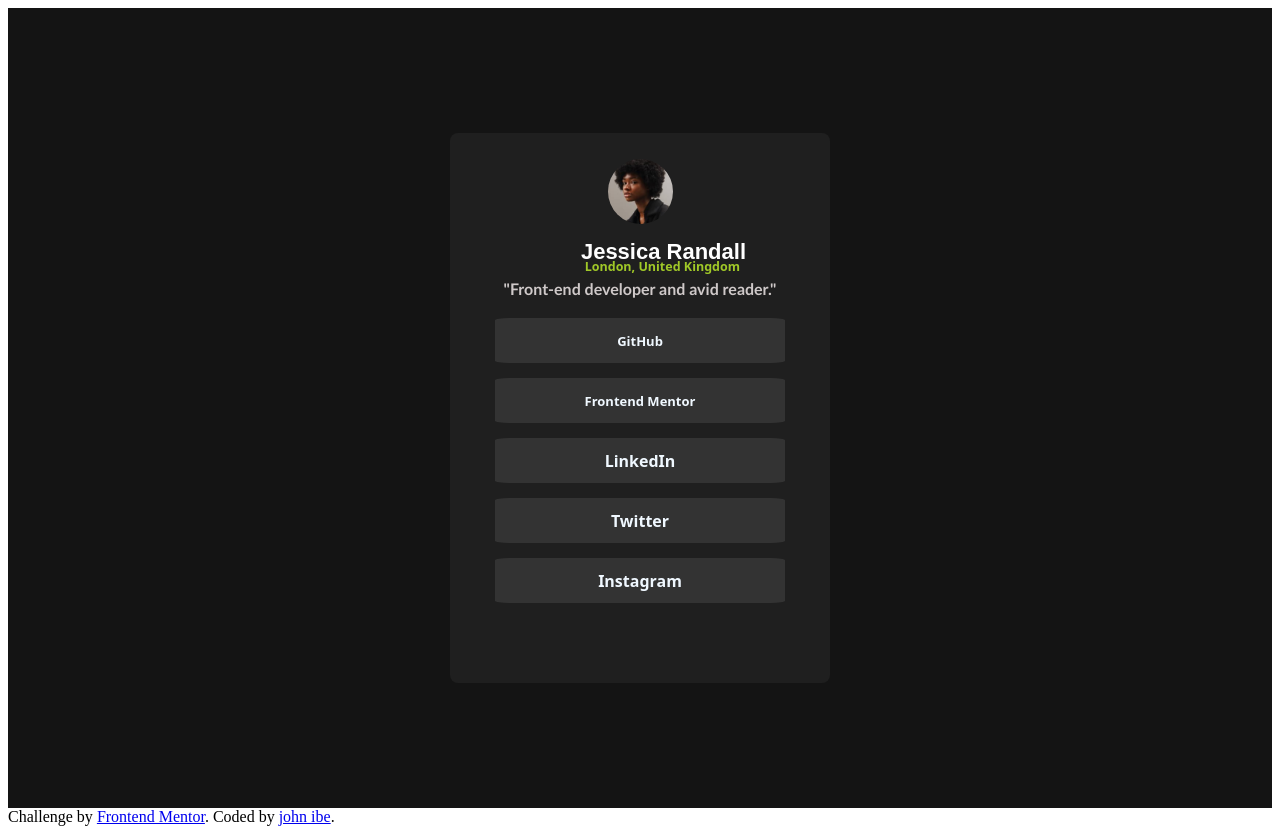
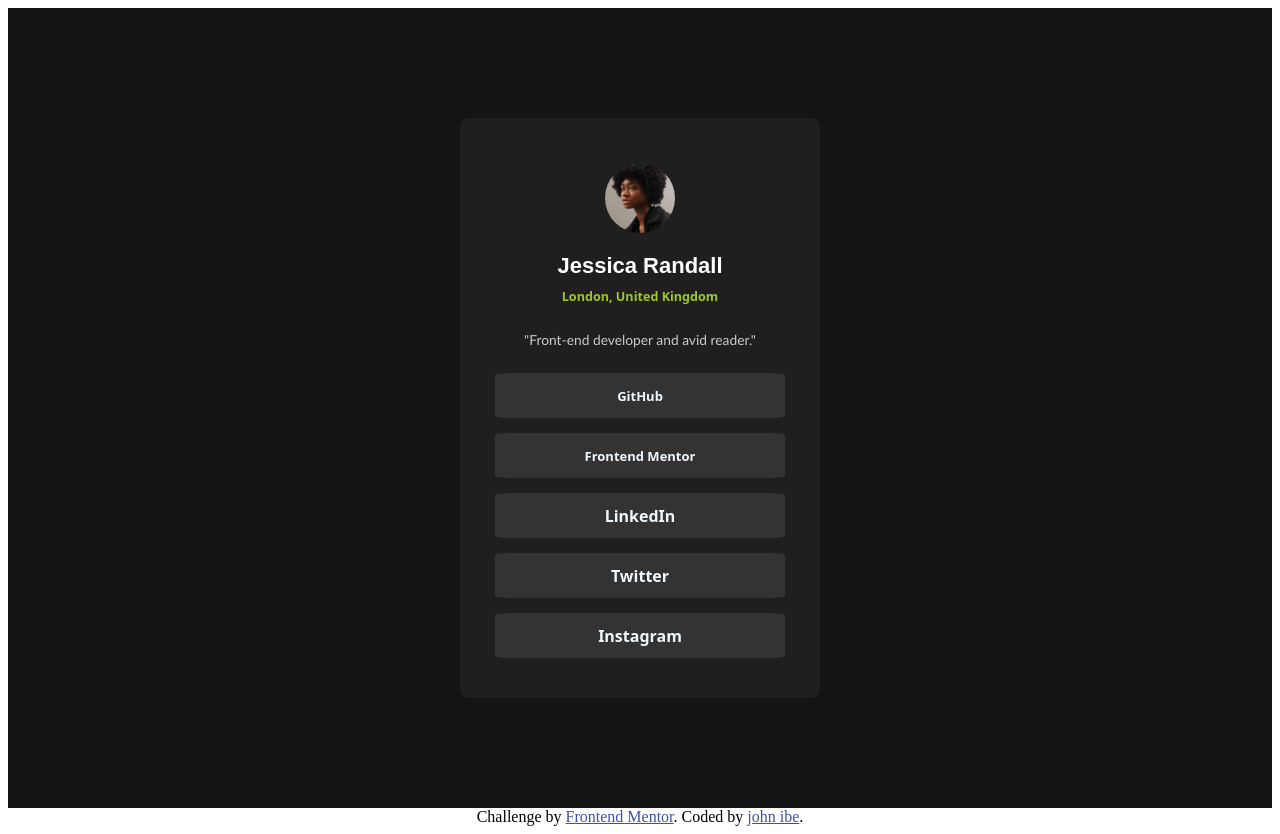
Before and after one commit to Johnyyyy43/social-links-profile, a website: page index.html in a window 1280 px wide. Drawn offline with Linux system fonts and the light colour scheme.

Commit message:
Add files via upload

```diff
--- a/index.html
+++ b/index.html
@@ -11,16 +11,19 @@
   <title>Frontend Mentor | Social links profile</title>
 
   <!-- Feel free to remove these styles or customise in your own stylesheet 👍 -->
-
+  <style>
+    .attribution { font-size: px; text-align: center; }
+    .attribution a { color: hsl(228, 45%, 44%); }
+  </style>
 </head>
 <body>
   <div class="body-container">
     <div class="box">
        <div >
 
-      <img src="assets/images/avatar-jessica.jpeg" width="65px" height="65" class="img">
+      <img src="assets/images/avatar-jessica.jpeg" width="70px" height="70" class="img">
       <h3 class="name"> Jessica Randall</h3>
-      <h5 class="location"> London, United Kingdom</h5>
+      <h5 class="location">London, United Kingdom</h5>
        </div>
       <div class="Front-end-text"> "Front-end developer and avid reader."</div>
 
--- a/style.css
+++ b/style.css
@@ -9,14 +9,14 @@
 
 
 .box {
-    width: 380px;
-    height: 550px;
+    width: 360px;
+    height: 580px;
     background-color: hsl(0, 0%, 12%);
     border-radius:8px ;
     text-align: center;
     display: flex;
     justify-content: center;
-    position:absolute;
+    position: fixed;
 }
 .rec1 {
     width: 290px;
@@ -26,7 +26,7 @@
     justify-content: center;
     align-items: center;
     position: absolute;
-    bottom: 320px;
+    bottom: 280px;
     border-radius: 5%;
     color: aliceblue;
     font-family: system-ui, -apple-system, BlinkMacSystemFont, 'Segoe UI', Roboto, Oxygen, Ubuntu, Cantarell, 'Open Sans', 'Helvetica Neue', sans-serif;
@@ -36,8 +36,8 @@
 
 }
 .img{
-    border-radius: 40px;
-    margin-top: 40%;
+    border-radius: 50px;
+    margin-top: 27%;
 
 }
 .rec2 {
@@ -48,7 +48,7 @@
     justify-content: center;
     align-items: center;
     position: absolute;
-    bottom: 260px;
+    bottom: 220px;
     border-radius: 5%;
     font-family: Inter-SemiBold;
     color: aliceblue;
@@ -64,7 +64,7 @@
     justify-content: center;
     align-items: center;
     position: absolute;
-    bottom: 200px;
+    bottom: 160px;
     border-radius: 5%;
     color: aliceblue;
     font-family: system-ui, -apple-system, BlinkMacSystemFont, 'Segoe UI', Roboto, Oxygen, Ubuntu, Cantarell, 'Open Sans', 'Helvetica Neue', sans-serif;
@@ -78,7 +78,7 @@
     justify-content: center;
     align-items: center;
     position: absolute;
-    bottom: 140px;
+    bottom: 100px;
     border-radius: 5%;
     color: aliceblue;
     font-family: system-ui, -apple-system, BlinkMacSystemFont, 'Segoe UI', Roboto, Oxygen, Ubuntu, Cantarell, 'Open Sans', 'Helvetica Neue', sans-serif;
@@ -91,8 +91,8 @@
     display: flex;
     justify-content: center;
     align-items: center;
-    position: absolute;
-    bottom: 80px;
+    position:absolute;
+    bottom: 40px;
     border-radius: 5%;
     color: aliceblue;
     font-weight: bold;
@@ -100,25 +100,26 @@
 }
 .Front-end-text{
     position: absolute;
-    bottom: 385px;
+    bottom: 350px;
     color: hsl(0, 5%, 80%);
     font-family: 'Gill Sans', 'Gill Sans MT', Calibri, 'Trebuchet MS', sans-serif;
-    font-weight: bold;
+
+    font-size: 13.8px;
 }
 .name{
-    position: absolute;
-    margin-top: 3%;
-    margin-left: -7%;
+    position: sticky;
+    margin-top: 10%;
+
     color: hsl(0, 0%, 100%);
     font-family:Arial, Helvetica, sans-serif;
     font-weight: 700;
     font-size: 22px;
 }
 .location{
-    position:absolute;
-    margin-top: 8%;
-    margin-left: -6%;
+    position:sticky;
+    margin-top: -8%;
+    margin-left: 0%;
     color: hsla(75, 94%, 57%, 0.776) ;
     font-family: system-ui, -apple-system, BlinkMacSystemFont, 'Segoe UI', Roboto, Oxygen, Ubuntu, Cantarell, 'Open Sans', 'Helvetica Neue', sans-serif;
-    font-size: 12.5px ;
+    font-size: 12.6px ;
 }
```
